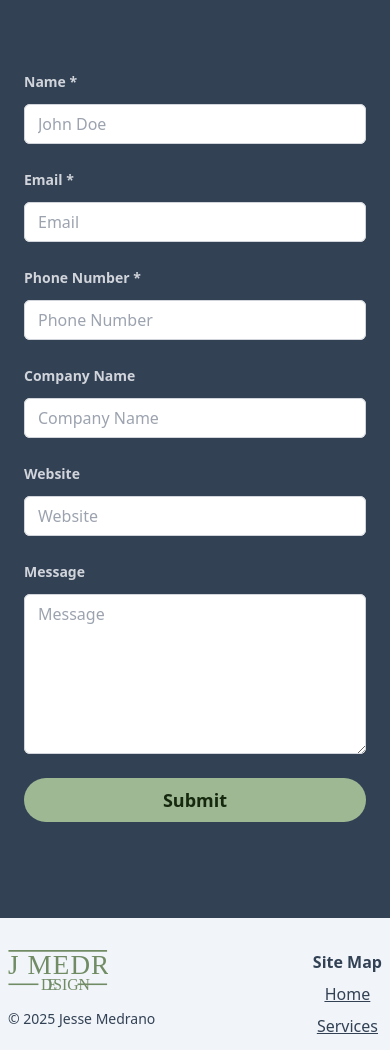
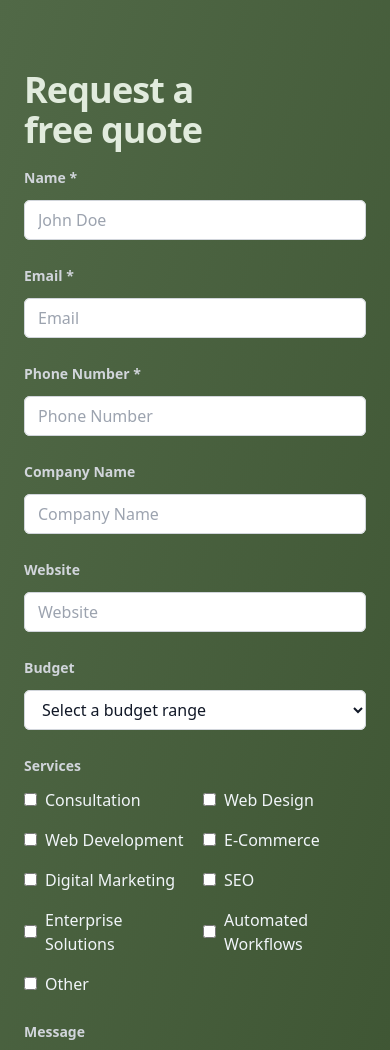
Before and after one commit to Jtamedrano/portfolio-2021, a Next.js app: page /contact in a window 390 px wide. Shown: the part 495-1545 px from the top of the page. Built offline with nearby package versions, Linux system fonts and the light colour scheme; no server answers.

Commit message:
mobile edits

```diff
--- a/src/app/contact/page.tsx
+++ b/src/app/contact/page.tsx
@@ -40,9 +40,9 @@ export const metadata = {
 
 const ContactPage = () => {
   return (
-    <section className="relative isolated bg-slate-700 text-slate-100 flex-1 flex flex-col justify-center items-center">
-      <div className="container mx-auto grid grid-cols-1 lg:grid-cols-2 divide-y-2 lg:divide-y-0">
-        <div className="relative px-6 pb-12 pt-24 sm:p5-32 lg:static lg:px-8 lg:py-48">
+    <section className="relative isolated bg-slate-700 text-slate-100 flex-1 flex flex-col justify-center">
+      <div className="grid grid-cols-1 lg:grid-cols-2 divide-y-2 lg:divide-y-0">
+        <div className="relative px-6 pb-12 pt-24 sm:p5-32 lg:static lg:px-8 lg:py-48 flex justify-center">
           <div className="mx-auto max-w-xl lg:mx-0 lg:mx-w-lg">
             <h2 className="text-pretty text-4xl font-semibold tracking-tight sm:text-5xl text-secondary-400">
               Get in Touch
@@ -67,7 +67,9 @@ const ContactPage = () => {
             </dl>
           </div>
         </div>
-        <ContactForm />
+        <div className="flex justify-center bg-gradient-to-br from-secondary-600 to-secondary-700">
+          <ContactForm />
+        </div>
       </div>
     </section>
   );
--- a/src/components/PageFooter/PageFooter.tsx
+++ b/src/components/PageFooter/PageFooter.tsx
@@ -4,7 +4,7 @@ import Link from "next/link";
 const PageFooter = () => {
   return (
     <footer className="py-8 bg-slate-100">
-      <div className="container mx-auto flex justify-between px-2 lg:px-0">
+      <div className="container mx-auto flex justify-between px-2">
         <div className="flex flex-col gap-4 text-slate-700">
           <div>
             <Image src="/Logo.svg" alt="Logo" width={100} height={100} />
--- a/src/components/contact/ContactForm.tsx
+++ b/src/components/contact/ContactForm.tsx
@@ -23,14 +23,39 @@ interface FormFieldProps
   handleChange: (e: React.ChangeEvent<HTMLInputElement>) => void;
 }
 
-const INITIAL_STATE = {
+interface FormState {
+  name: string;
+  email: string;
+  phoneNumber: string;
+  companyName: string;
+  website: string;
+  message: string;
+  services: string[];
+  budget: string;
+}
+
+const INITIAL_STATE: FormState = {
   name: "",
   email: "",
   phoneNumber: "",
   companyName: "",
   website: "",
   message: "",
+  services: [],
+  budget: "",
 };
+
+const services = [
+  "Consultation",
+  "Web Design",
+  "Web Development",
+  "E-Commerce",
+  "Digital Marketing",
+  "SEO",
+  "Enterprise Solutions",
+  "Automated Workflows",
+  "Other",
+];
 
 const FormGroup: React.FC<React.PropsWithChildren<FormGroupProps>> = ({
   name,
@@ -82,7 +107,9 @@ export const ContactForm = () => {
   const [error, setError] = React.useState(null);
 
   const handleChange = (
-    e: React.ChangeEvent<HTMLInputElement | HTMLTextAreaElement>
+    e: React.ChangeEvent<
+      HTMLInputElement | HTMLTextAreaElement | HTMLSelectElement
+    >
   ) => {
     setFormState({
       ...formState,
@@ -136,6 +163,9 @@ export const ContactForm = () => {
       className="relative px-6 pb-24 pt-20 sm:pb-32 lg:px-8 lg:py-48"
     >
       <div className="mx-auto max-w-xl lg:mx-0 lg:mx-w-lg">
+        <h2 className="text-pretty text-4xl font-semibold tracking-tight sm:text-5xl text-secondary-200 mb-4">
+          Request a free quote
+        </h2>
         {error && (
           <div className="bg-red-100 text-red-900 p-4 rounded-lg mb-4">
             {error}
@@ -206,11 +236,58 @@ export const ContactForm = () => {
             />
           </div>
           <div className="sm:col-span-2">
+            <FormGroup name="budget" label="Budget">
+              <select
+                value={formState.budget}
+                name="budget"
+                required
+                onChange={handleChange}
+                className="block w-full rounded-md bg-white px-3.5 py-2 text-base text-gray-900 outline outline-1 -outline-offset-1 outline-gray-300 focus:outline focus:outline-2 focus:outline-offset-2 focus:outline-secondary-400"
+                disabled={loading}
+              >
+                <option value="">Select a budget range</option>
+                <option value="Less than $1,000">$1,000 or less</option>
+                <option value="$1,000 - $5,000">$1,000 - $5,000</option>
+                <option value="$5,000 - $10,000">$5,000 - $10,000</option>
+                <option value="$10,000 - $20,000">$10,000 - $20,000</option>
+                <option value="$20,000+">$20,000+</option>
+              </select>
+            </FormGroup>
+          </div>
+          <div className="sm:col-span-2">
+            <FormGroup name="services" label="Services">
+              <div className="grid grid-cols-2 gap-4">
+                {services.map((service) => (
+                  <label key={service} className="flex items-center">
+                    <input
+                      type="checkbox"
+                      name="services"
+                      value={service}
+                      checked={formState.services.includes(service)}
+                      onChange={(e) => {
+                        const { checked, value } = e.target;
+                        setFormState((prev) => ({
+                          ...prev,
+                          services: checked
+                            ? [...prev.services, value]
+                            : prev.services.filter((s) => s !== value),
+                        }));
+                      }}
+                      className="rounded text-secondary-400 focus:ring-2 focus:ring-secondary-400"
+                      disabled={loading}
+                    />
+                    <span className="ml-2">{service}</span>
+                  </label>
+                ))}
+              </div>
+            </FormGroup>
+          </div>
+          <div className="sm:col-span-2">
             <FormGroup name="message" label="Message">
               <textarea
                 value={formState.message}
                 name="message"
-                placeholder="Message"
+                placeholder="I'm in need of a new website for my business. Can you provide more information?"
                 required
                 onChange={handleChange}
                 rows={6}
@@ -219,10 +296,10 @@ export const ContactForm = () => {
               />
             </FormGroup>
           </div>
-          <div>
+          <div className="sm:col-span-2 flex justify-end items-center">
             <button
               type="submit"
-              className="bg-secondary-400 text-secondary-900 text-lg lg:text-base py-2 px-4 inline-block rounded-full font-semibold hover:bg-secondary-500 transition-colors duration-300 disabled:bg-gray-300 disabled:text-gray-900 disabled:cursor-not-allowed w-full lg:w-auto"
+              className="bg-secondary-400 text-secondary-900 text-lg lg:text-base py-2 px-4 inline-block rounded-full font-semibold hover:bg-secondary-300 transition-colors duration-300 disabled:bg-gray-300 disabled:text-gray-900 disabled:cursor-not-allowed w-full"
               disabled={loading}
             >
               Submit
--- a/src/components/home/projects/Projects.tsx
+++ b/src/components/home/projects/Projects.tsx
@@ -60,7 +60,7 @@ const Projects = () => {
   return (
     <section className="bg-slate-900">
       <div className="py-8 bg-slate-800">
-        <div className="container mx-auto flex flex-col gap-4 px-2 lg:px-0">
+        <div className="container mx-auto flex flex-col gap-4 px-2">
           <h2 className="text-3xl font-bold tracking-tight text-slate-100">
             Projects
           </h2>
@@ -70,7 +70,7 @@ const Projects = () => {
           </p>
         </div>
       </div>
-      <div className="container mx-auto py-8 flex flex-col lg:flex-row gap-4 px-2 lg:px-0">
+      <div className="container mx-auto py-8 flex flex-col lg:flex-row gap-4 px-2">
         {PROJECT_LIST.map((project, index) => (
           <ProjectCard
             key={index}
@@ -86,7 +86,7 @@ const Projects = () => {
         ))}
       </div>
       <div className="bg-slate-800">
-        <div className="container mx-auto py-8 flex flex-col lg:flex-row gap-4 justify-between items-center px-2 lg:px-0">
+        <div className="container mx-auto py-8 flex flex-col lg:flex-row gap-4 justify-between items-center px-2">
           <h3 className="text-2xl font-semibold text-slate-100">
             Have a project in mind? Let&apos;s bring it to life!
           </h3>
```
